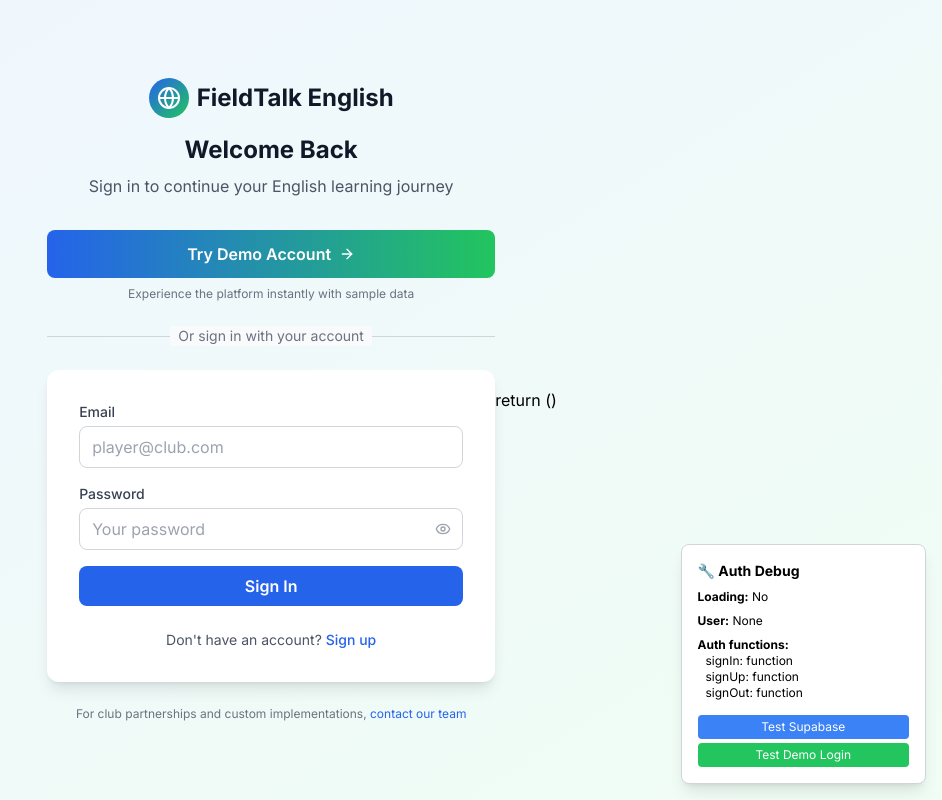
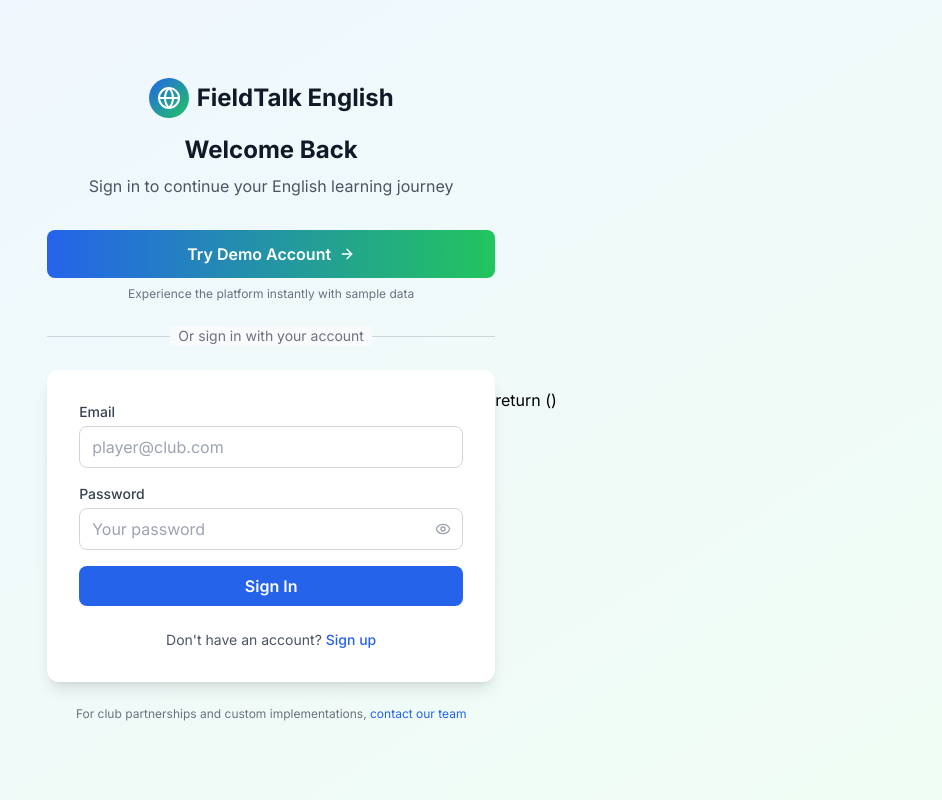
Before and after one commit to SteveWTK/fieldtalk-english, a Next.js app: page /auth/signin in a window 1280 px wide. Shown: the whole page, without its empty margins (338-1280 px from the left). Built offline with nearby package versions, Linux system fonts and the light colour scheme; no server answers.

Commit message:
Remove AuthDebug component from signin page

```diff
--- a/src/app/auth/signin/page.js
+++ b/src/app/auth/signin/page.js
@@ -197,7 +197,7 @@ export default function SignInPage() {
       return (
       <div className="min-h-screen...">
         {/* your existing content */}
-        <AuthDebug />
+        {/* <AuthDebug /> */}
       </div>
       )
     </div>
```
